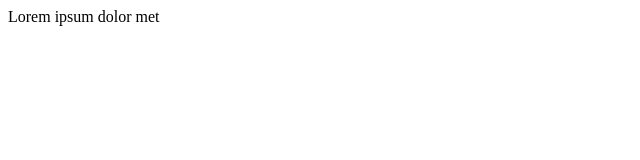
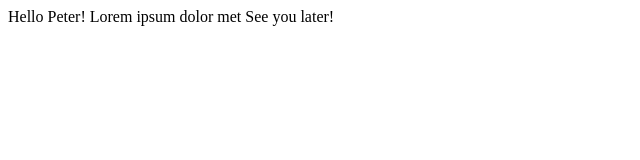
Before and after one commit to piotr-kedzia/git-course-4, a plain HTML site: page index.html in a window 1280 px wide. Shown: the whole page, without its empty margins (0-640 px from the left). Drawn offline with Linux system fonts and the light colour scheme.

Commit message:
Hello World added to index.html

```diff
--- a/index.html
+++ b/index.html
@@ -7,7 +7,11 @@
     <title>Document</title>
 </head>
 <body>
+  <h>Hello Peter!</h>
+
   Lorem ipsum dolor met
+
+  <h>See you later!</h>
 
 </body>
 </html>
```
